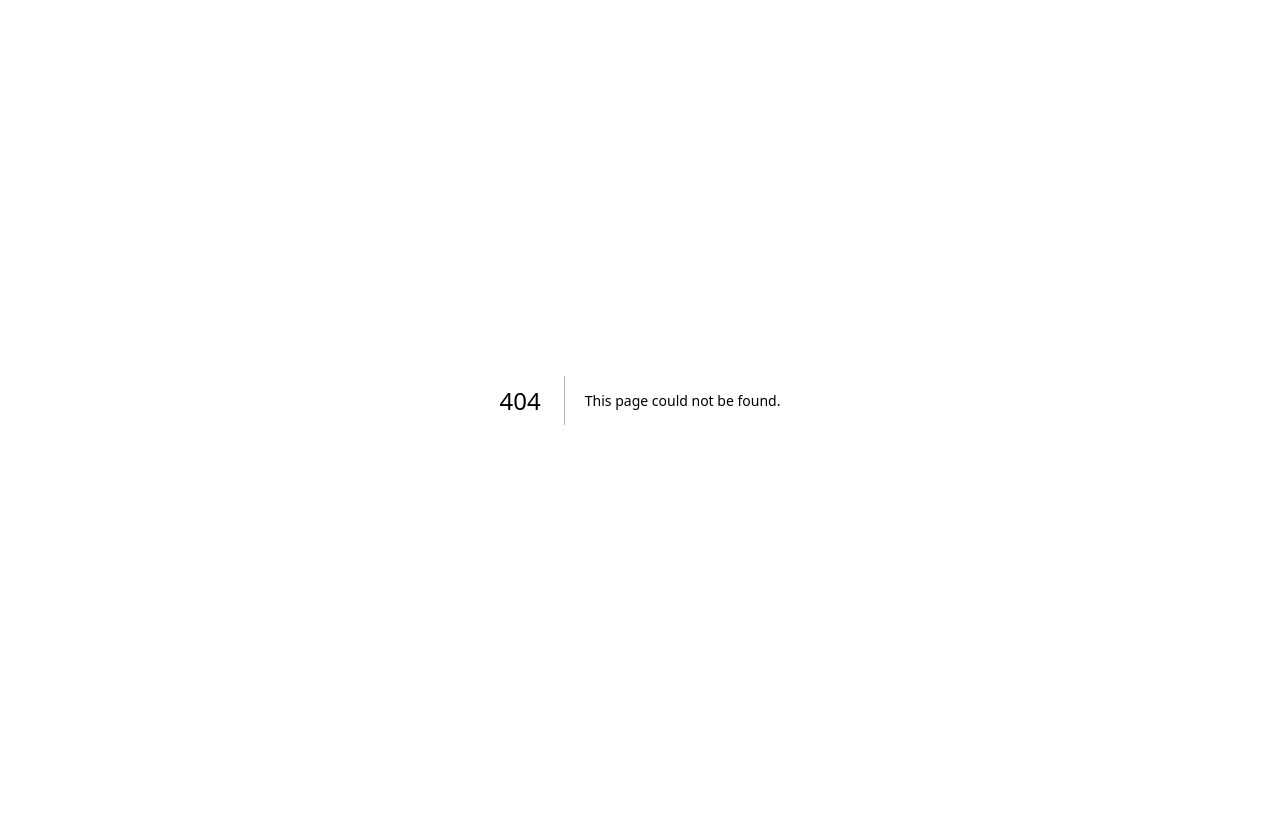
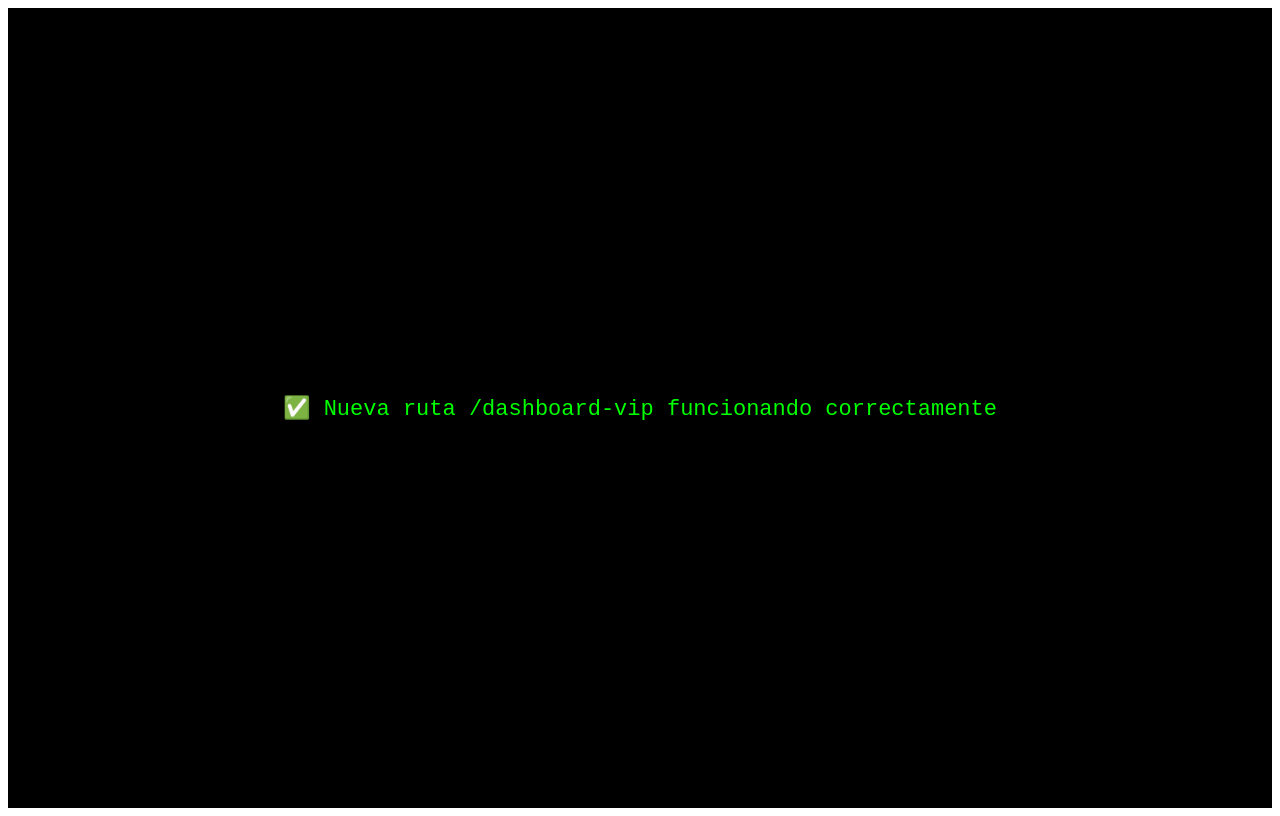
Before and after one commit to AlamedaTeam/alameda-strava-api, a Next.js app: page /dashboard-vip in a window 1280 px wide. Before the commit this address had no page. Built offline with nearby package versions, Linux system fonts and the light colour scheme.

Commit message:
Create index.js

```diff
--- /dev/null
+++ b/pages/dashboard-vip/index.js
@@ -0,0 +1,16 @@
+export default function DashboardVip() {
+  return (
+    <div style={{
+      background: "black",
+      color: "lime",
+      height: "100vh",
+      display: "flex",
+      justifyContent: "center",
+      alignItems: "center",
+      fontFamily: "monospace",
+      fontSize: "22px"
+    }}>
+      ✅ Nueva ruta /dashboard-vip funcionando correctamente
+    </div>
+  );
+}
```
